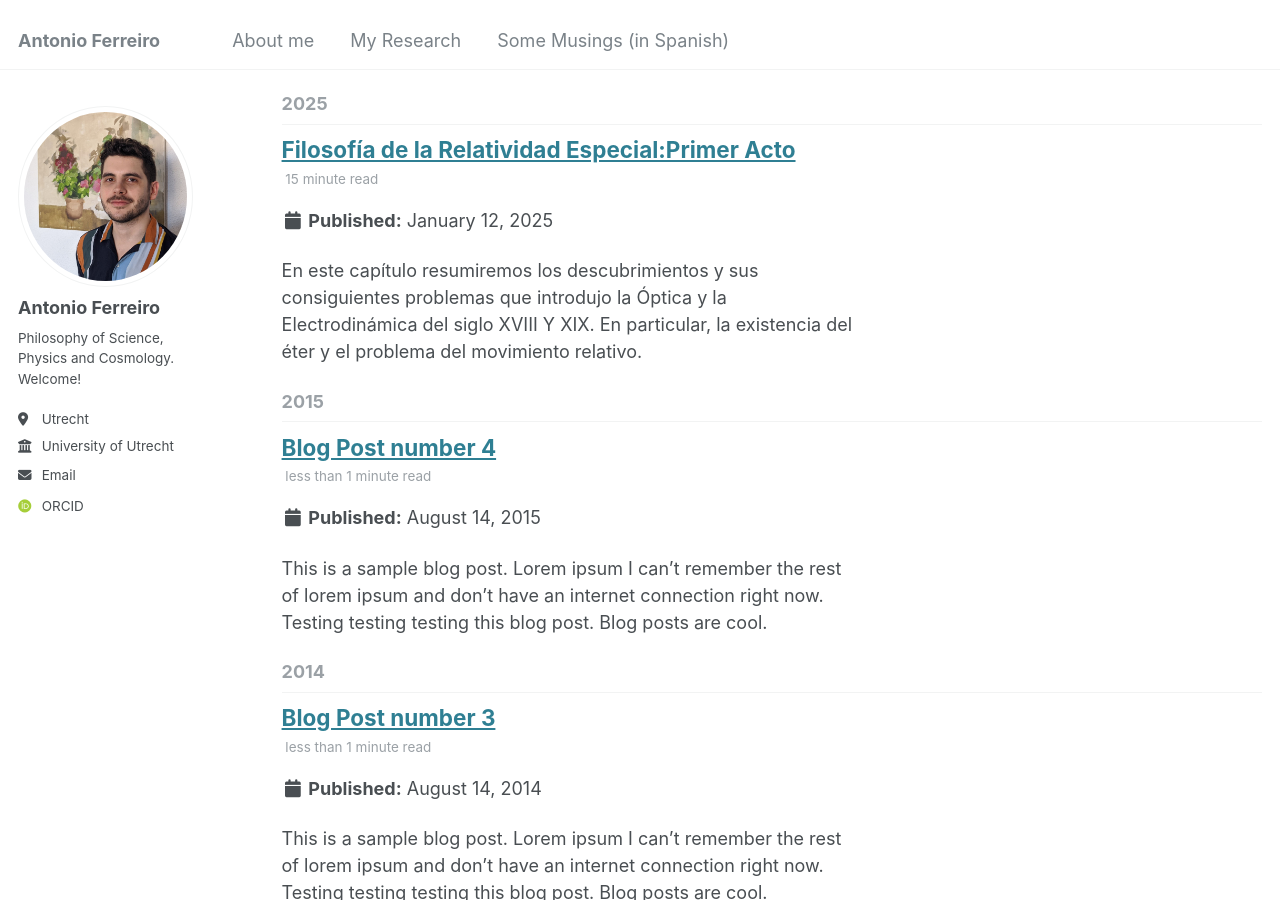
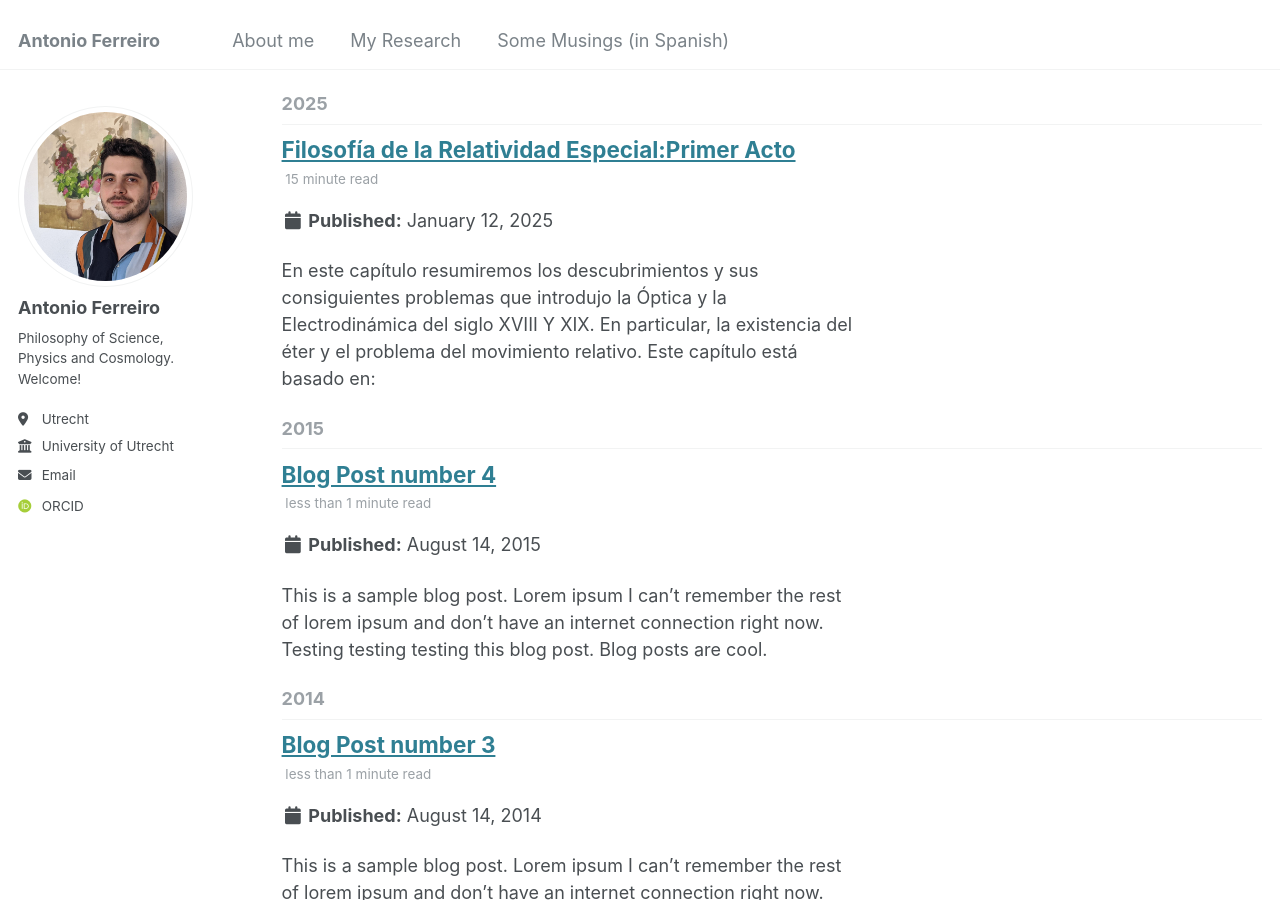
Before and after one commit to Anfedea/anfedea.github.io, a Jekyll site: the page built from _pages/year-archive.html, in a window 1280 px wide and 900 px high, scrolled down 310 px. Built offline with Jekyll 4.4.1, drawn with Linux system fonts in a browser that asks for light colours; some web fonts are replaced.

Commit message:
Update 2012-08-14-blog-post-1.md

```diff
--- a/_posts/2012-08-14-blog-post-1.md
+++ b/_posts/2012-08-14-blog-post-1.md
@@ -6,7 +6,7 @@ tags:
   - Philosophy of Special Relativity
 ---
 
-En este capítulo resumiremos los descubrimientos y sus consiguientes problemas que introdujo la Óptica y la Electrodinámica del siglo XVIII Y XIX. En particular, la existencia del éter y el problema del movimiento relativo.
+En este capítulo resumiremos los descubrimientos y sus consiguientes problemas que introdujo la Óptica y la Electrodinámica del siglo XVIII Y XIX. En particular, la existencia del éter y el problema del movimiento relativo. Este capítulo está basado en:
 
 Electrodinámica, el éter lumínico y el problema del movimiento
 ======
@@ -94,4 +94,4 @@ $$
 
 donde además hemos asumido una frecuencia de luz visible de $$\nu/c\approx 2 \times 10^4 \text{cm}^{-1}$$.Usando interferómetros de distintos metros de longitud, ningún efecto fue encontrado! Llegamos por lo tanto a la siguiente conclusión
 
-Conclusión: **Si bien el resultado nulo a primer orden puede ser explicado por el coeficiente de arrastre de Fresnel, experimentos de segundo orden como el resultado nulo de Michelson-Morley, forzaban otra vez a modelar el éter como siendo arrastrado completamente por el laboratorio.**{: .notice}
+Conclusión: Si bien el resultado nulo a primer orden puede ser explicado por el coeficiente de arrastre de Fresnel, experimentos de segundo orden como el resultado nulo de Michelson-Morley, forzaban otra vez a modelar el éter como siendo arrastrado completamente por el laboratorio.{: .notice}
```
Also changed, not shown: other parts of _posts/2012-08-14-blog-post-1.md (+1 -1 lines).
